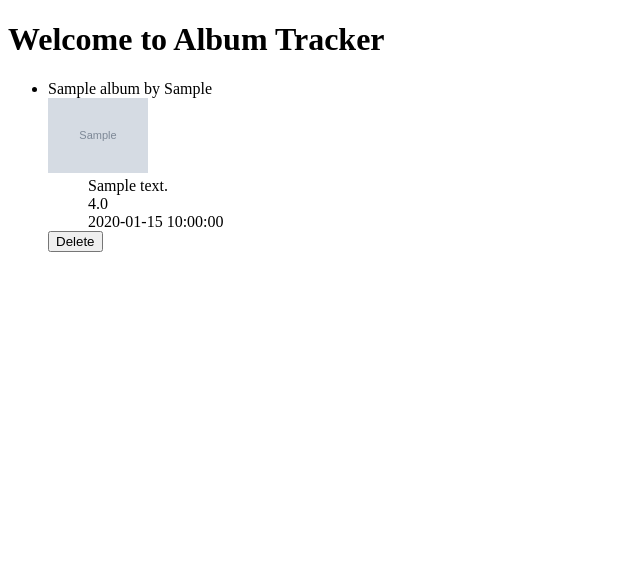
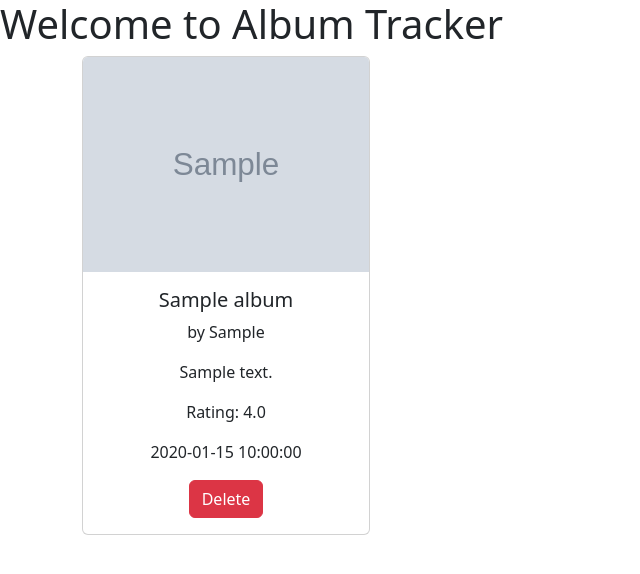
Before and after one commit to cbarahonamartell/AlbumTracker, a Flask app: page / in a window 1280 px wide. Shown: the top 574 px of the page, without its empty margins (0-640 px from the left). Run offline with Flask 3, Linux system fonts and the light colour scheme; tables that the repository leaves empty hold one stand-in row (values such as "Sample post"); grey boxes marked "Sample" are stand-in pictures.

Commit message:
made ui changes to home page and add page including revamp of buttons and albums presented as grids

```diff
--- a/app.py
+++ b/app.py
@@ -23,9 +23,10 @@ def search_album(query):
     results =[]
     token = get_spotify_token()
     headers = {'Authorization':f'Bearer {token}'}
-    params = {'q': query,  'type':'album'}
+    params = {'q': query,  'type':'album', "limit":10}
     album_response = requests.get('https://api.spotify.com/v1/search', headers=headers, params=params)
     album_data = album_response.json()
+    print(album_data)
     for item in album_data['albums']['items']:
         album_name = item['name']
         artist_name = item['artists'][0]['name']
--- a/templates/home.html
+++ b/templates/home.html
@@ -1,20 +1,31 @@
 <!DOCTYPE html>
 <html>
-    <head><title>Album Tracker</title></head>
+    <head><title>Album Tracker</title>
+        <link href="https://cdn.jsdelivr.net/npm/bootstrap@5.3.3/dist/css/bootstrap.min.css" rel="stylesheet">
+    </head>
     <body>
         <h1>Welcome to Album Tracker</h1>
-        <ul>
-            {% for album in albums %}
-                <li>{{ album.name }} by {{ album.artist }}</li>
-                <img src = '{{ album.image }}' width='100'>
-                <dd>{{ album.review }}</dd>
-                <dd>{{ album.rating }}</dd>
-                <dd>{{ album.date_logged }}</dd>
-                <form method='POST' action='/delete'>
-                    <input type="hidden" name="album_id" value="{{ album.id }}">
-                    <button type ="submit">Delete</button>
-                </form>
+                <div class="container text-center">
+                    <div class="row gy-5">
+                        {% for album in albums %}
+                        <div class="col">
+                        <div class="card" style="width: 18rem;">
+                            <img src="{{ album.image }}" class="card-img-top" alt="{{ album.name }}">
+                            <div class="card-body">
+                                <h5 class="card-title">{{ album.name }}</h5>
+                            <p class="card-text">by {{ album.artist }}</p>
+                            <p class="card-text">{{ album.review }}</p>
+                            <p class="card-text">Rating: {{ album.rating }}</p>
+                            <p class="card-text">{{ album.date_logged }}</p>
+                            <form method="POST" action="/delete">
+                                <input type="hidden" name="album_id" value="{{ album.id }}">
+                                <button type="submit" class="btn btn-danger">Delete</button>
+                            </form>
+                        </div>
+                    </div>
+                    </div>
             {% endfor %}
-        </ul>
+        </div>
+    </div>
     </body>
 </html>
```
Also changed, not shown: templates/add.html (+16 -7 lines).
